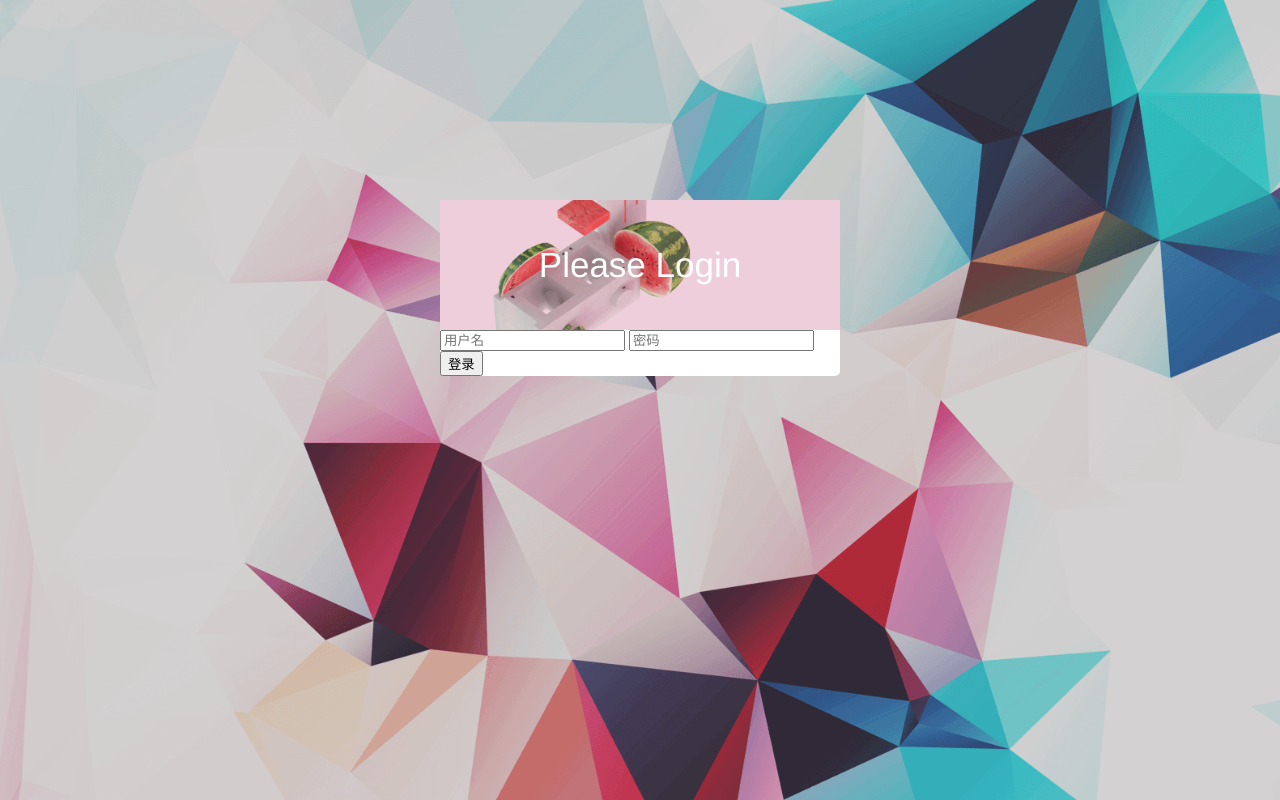
After one commit to mrbook1122/lottery, a Java web app: page /login in a window 1280 px wide. The commit adds this page. Run offline with Tomcat 11, a stand-in JSP engine, Linux system fonts and the light colour scheme.

Commit message:
002_使用session保存登录状态的测试

```diff
--- /dev/null
+++ b/src/main/webapp/WEB-INF/login.jsp
@@ -0,0 +1,22 @@
+<%@ page contentType="text/html;charset=UTF-8" language="java" %>
+<html>
+<head>
+    <title>登录</title>
+    <link rel="stylesheet" href="${pageContext.request.contextPath}/css/login.css">
+</head>
+<body>
+<div class="con"></div>
+<form class="form-signin" action="login" method="post">
+    <div class="form-title">
+        <div class="item">
+            Please Login
+        </div>
+    </div>
+    <div class="login-content">
+        <input type="text" name="name" placeholder="用户名">
+        <input type="password" name="pass" placeholder="密码">
+        <input type="submit" value="登录">
+    </div>
+</form>
+</body>
+</html>
--- /dev/null
+++ b/src/main/webapp/css/login.css
@@ -0,0 +1,40 @@
+* {
+    box-sizing: border-box;
+}
+
+html, body {
+    height: 100%;
+}
+
+body {
+    margin: 0;
+    /*text-align: center;*/
+    background: url("../img/bg.png") no-repeat center;
+    background-size: cover;
+}
+
+.con {
+    height: 200px;
+}
+
+.form-signin {
+    width: 100%;
+    max-width: 400px;
+    margin: 0 auto;
+    background: white;
+    border-radius: 5px;
+}
+
+.form-title {
+    background: url("../img/header.png") center no-repeat;
+    background-size: cover;
+    height: 130px;
+    color: white;
+    font-size: 35px;
+    font-family: Helvetica, serif;
+    text-align: center;
+}
+
+.item {
+    padding-top: 45px;
+}
```
Also changed, not shown: src/main/java/com/mrbook/servlet/HomeServlet.java (+9 -2 lines), src/main/java/com/mrbook/servlet/LoginServlet.java (added, +32 -0 lines), src/main/webapp/WEB-INF/common/header.jsp (+15 -1 lines), src/main/webapp/css/header/header.css (+48 -3 lines), src/main/webapp/css/public.css (added, +8 -0 lines), src/main/webapp/img/bg.png (added), src/main/webapp/img/header.png (added).
